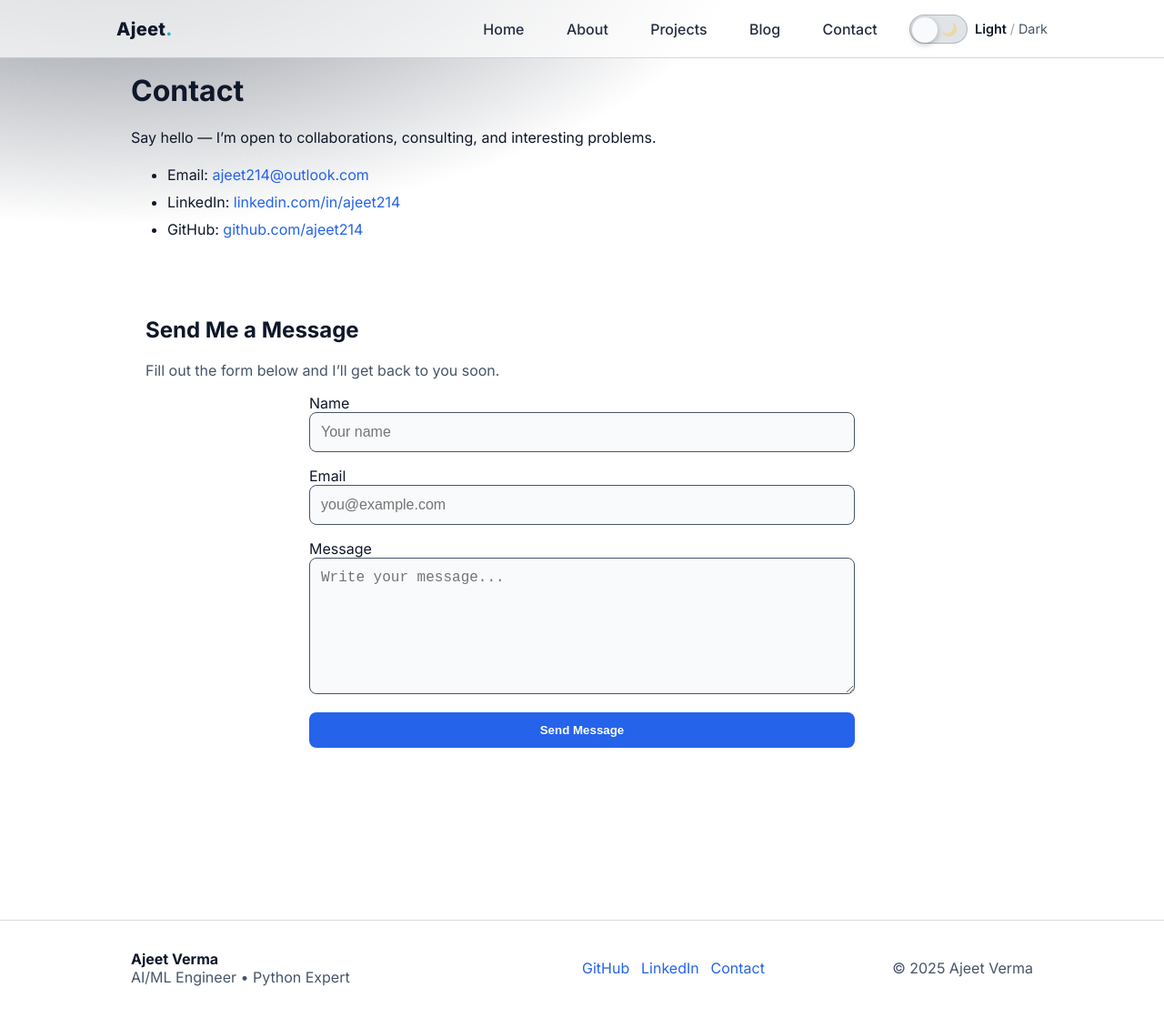
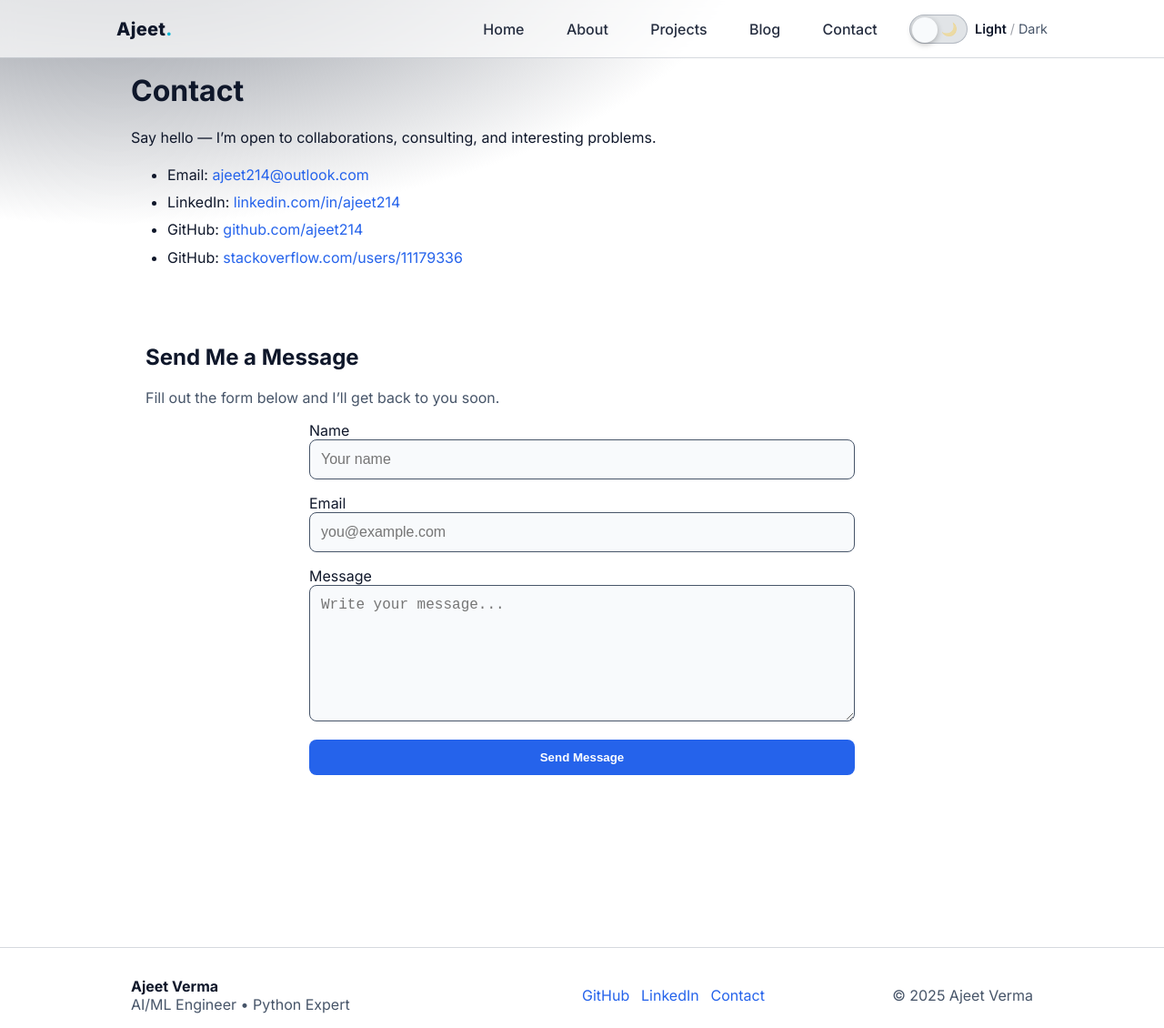
Before and after one commit to ajeet214/ajeet214.github.io, a Jekyll site: the page built from contact/index.html, in a window 1280 px wide and 1130 px high. Shown: the whole window at 91% size. Built offline with Jekyll 4.4.1, drawn with Linux system fonts in a browser that asks for light colours.

Commit message:
add stackoverflow

```diff
--- a/contact/index.html
+++ b/contact/index.html
@@ -10,6 +10,7 @@ active: contact
   <li>Email: <a href="mailto:ajeet214@outlook.com">ajeet214@outlook.com</a></li>
   <li>LinkedIn: <a href="https://www.linkedin.com/in/ajeet214/" target="_blank" rel="noopener">linkedin.com/in/ajeet214</a></li>
   <li>GitHub: <a href="https://github.com/ajeet214" target="_blank" rel="noopener">github.com/ajeet214</a></li>
+  <li>GitHub: <a href="https://stackoverflow.com/users/11179336/ajeet-verma" target="_blank" rel="noopener">stackoverflow.com/users/11179336</a></li>
 </ul>
 <!-- 👇 Add Contact Form Below -->
 <section class="contact-section">
```
